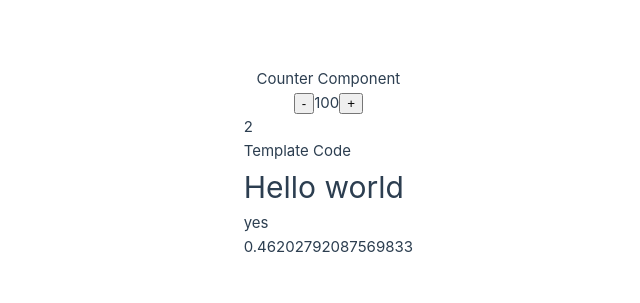
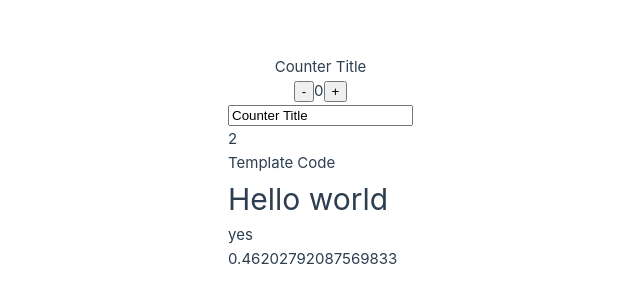
Before and after one commit to JeongAhYoon/vue_practice, a Vue app: page / in a window 1280 px wide. Shown: the part 237-540 px from the top of the page, without its empty margins (227-867 px from the left). Built offline with nearby package versions, Linux system fonts and the light colour scheme.

Commit message:
ref and reactive

```diff
--- a/src/components/Counter.vue
+++ b/src/components/Counter.vue
@@ -1,10 +1,11 @@
 <template>
   <div class="text-center">
-    <div>Counter Component</div>
+    <div>{{ counterTitle }}</div>
     <div>
       <button @click.prevent="decreaseCounter()">-</button>
-      <span>{{ counter }}</span>
+      <span>{{ counterData.count }}</span>
       <button @click.prevent="increaseCounter()">+</button>
+      <div><input type="text" v-model="counterTitle" /></div>
     </div>
   </div>
 </template>
@@ -49,14 +50,16 @@ export default {
 </script> -->
 
 <script setup>
-import { ref } from "vue";
+import { reactive, ref } from "vue";
 const counter = ref(100);
-const increaseCounter = () =>
-  counter.value++;
+const counterTitle = ref("Counter Title");
+const counterData = reactive({
+  count: 0,
+  title:'Counter Title'
+});
+const increaseCounter = () => counterData.count++;
 
-const decreaseCounter = () =>
-  counter.value--;
-
+const decreaseCounter = () => counterData.count--;
 </script>
 
 <style scoped>
```
